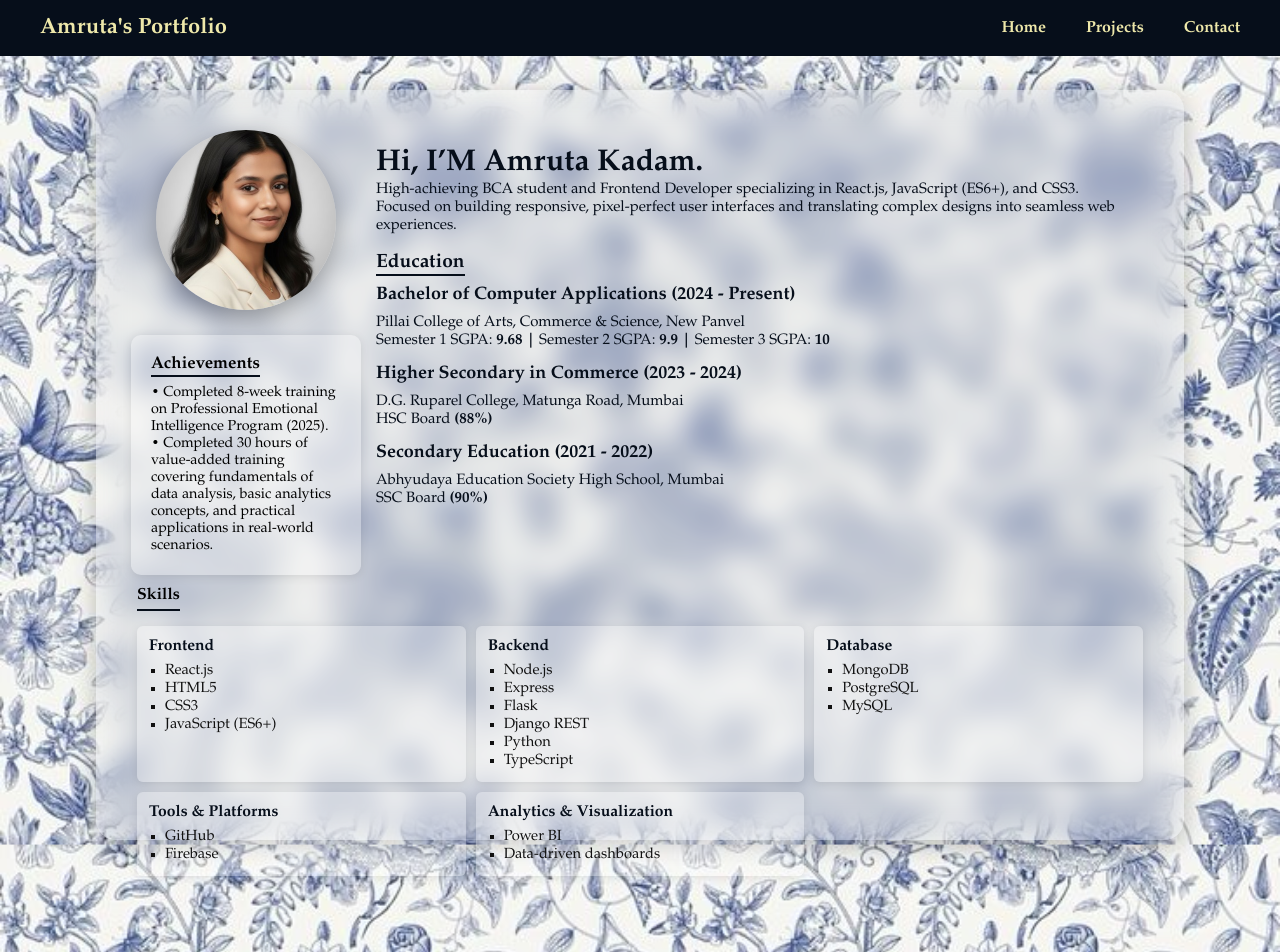
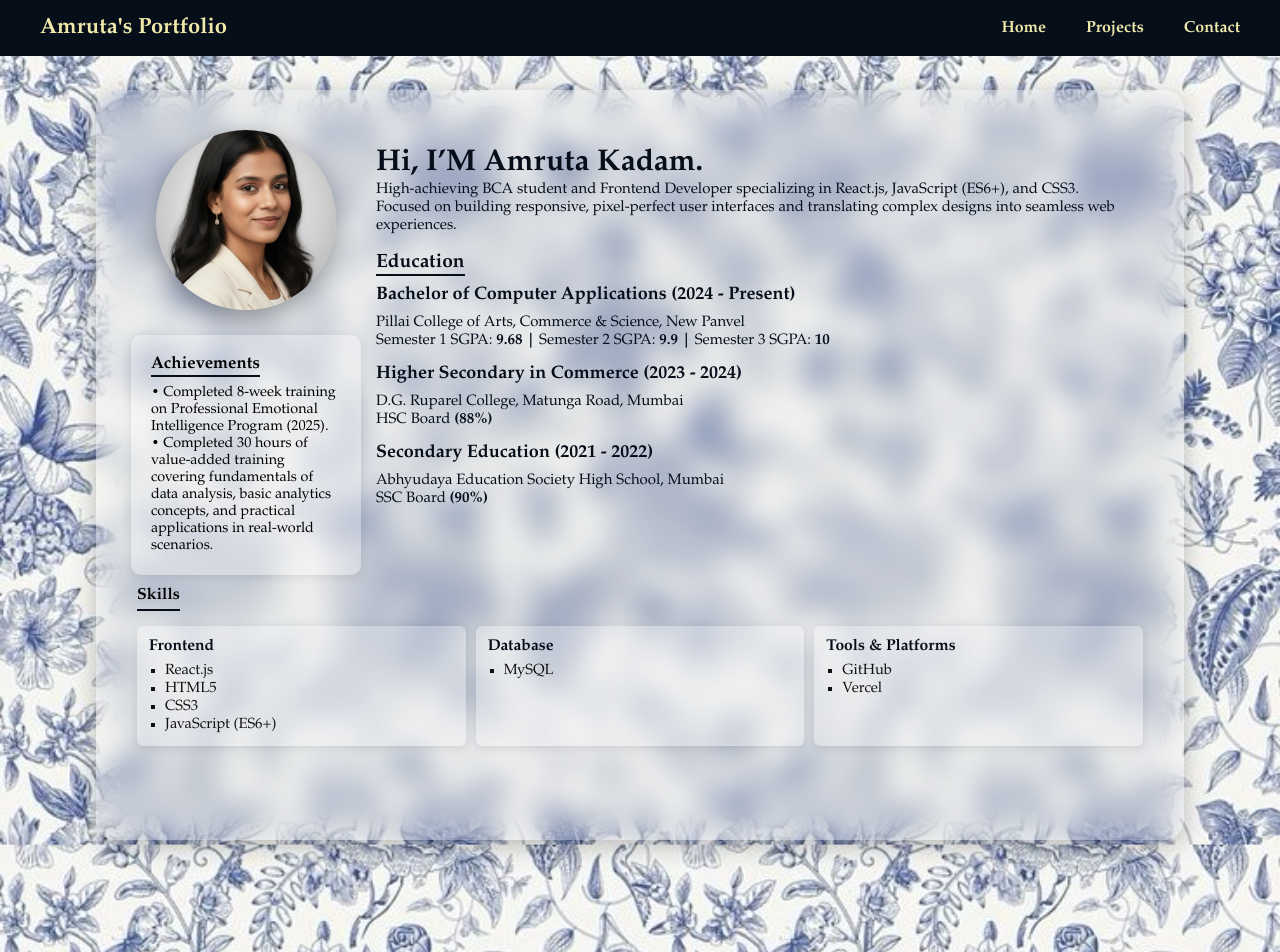
Before and after one commit to KadamAmruta03/AMRUTA-S-PORTFOLIO3, a React (Create React App) app: page / in a window 1280 px wide. Shown: the top 952 px of the page. Built offline with nearby package versions, Linux system fonts and the light colour scheme; the HTML template or start-up script is replaced by a standard one.

Commit message:
Update Home.js

```diff
--- a/src/Home.js
+++ b/src/Home.js
@@ -77,23 +77,12 @@ function Home() {
                 </ul>
               </div>
 
-              <div className="skill-box">
-                <h4>Backend</h4>
-                <ul>
-                  <li>Node.js</li>
-                  <li>Express</li>
-                  <li>Flask</li>
-                  <li>Django REST</li>
-                  <li>Python</li>
-                  <li>TypeScript</li>
-                </ul>
-              </div>
+
 
               <div className="skill-box">
                 <h4>Database</h4>
                 <ul>
-                  <li>MongoDB</li>
-                  <li>PostgreSQL</li>
+
                   <li>MySQL</li>
                 </ul>
               </div>
@@ -102,17 +91,11 @@ function Home() {
                 <h4>Tools & Platforms</h4>
                 <ul>
                   <li>GitHub</li>
-                  <li>Firebase</li>
+                  <li>Vercel</li>
                 </ul>
               </div>
 
-              <div className="skill-box">
-                <h4>Analytics & Visualization</h4>
-                <ul>
-                  <li>Power BI</li>
-                  <li>Data-driven dashboards</li>
-                </ul>
-              </div>
+
             </div>
           </div>
         </div>
```
